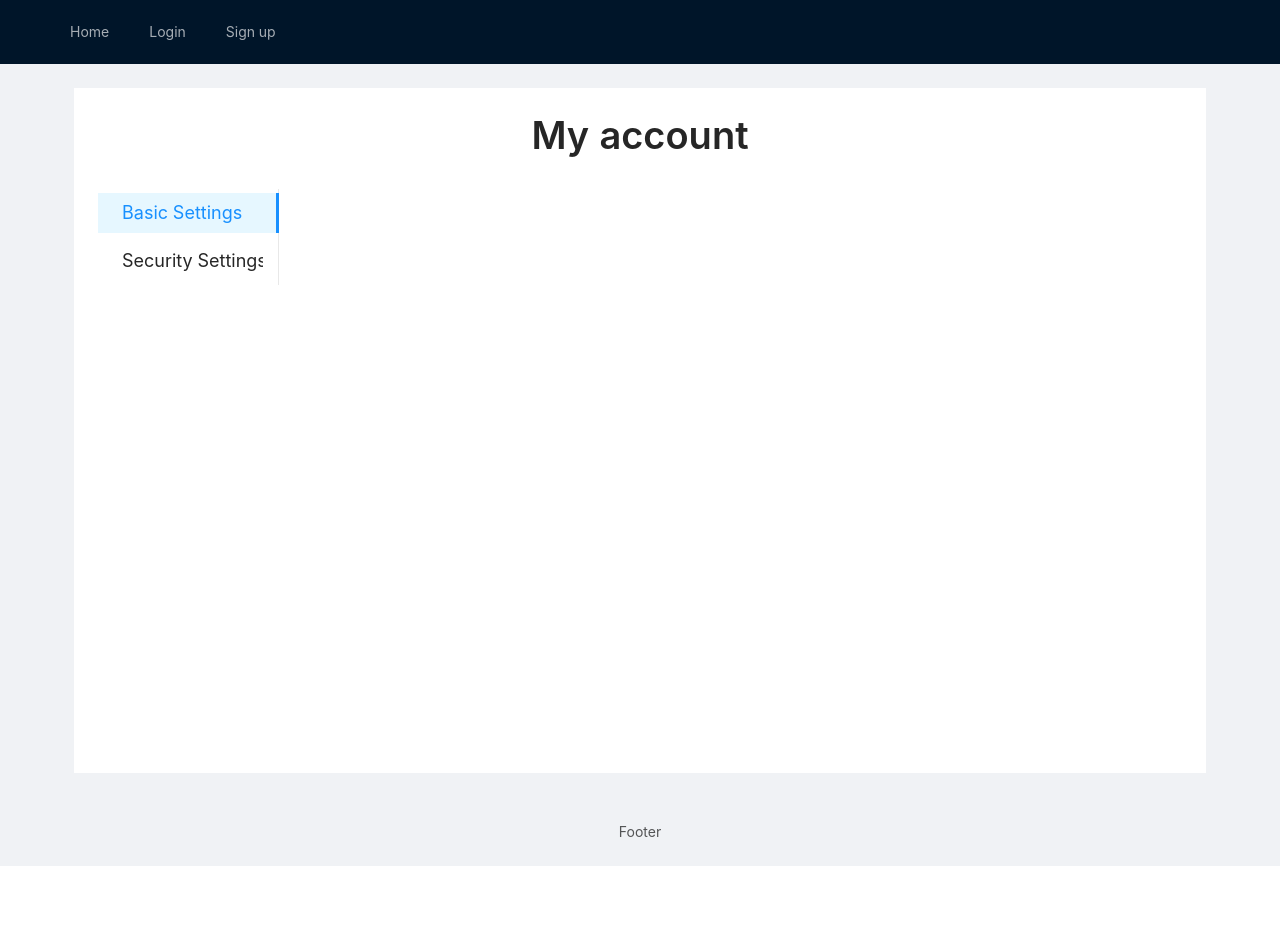
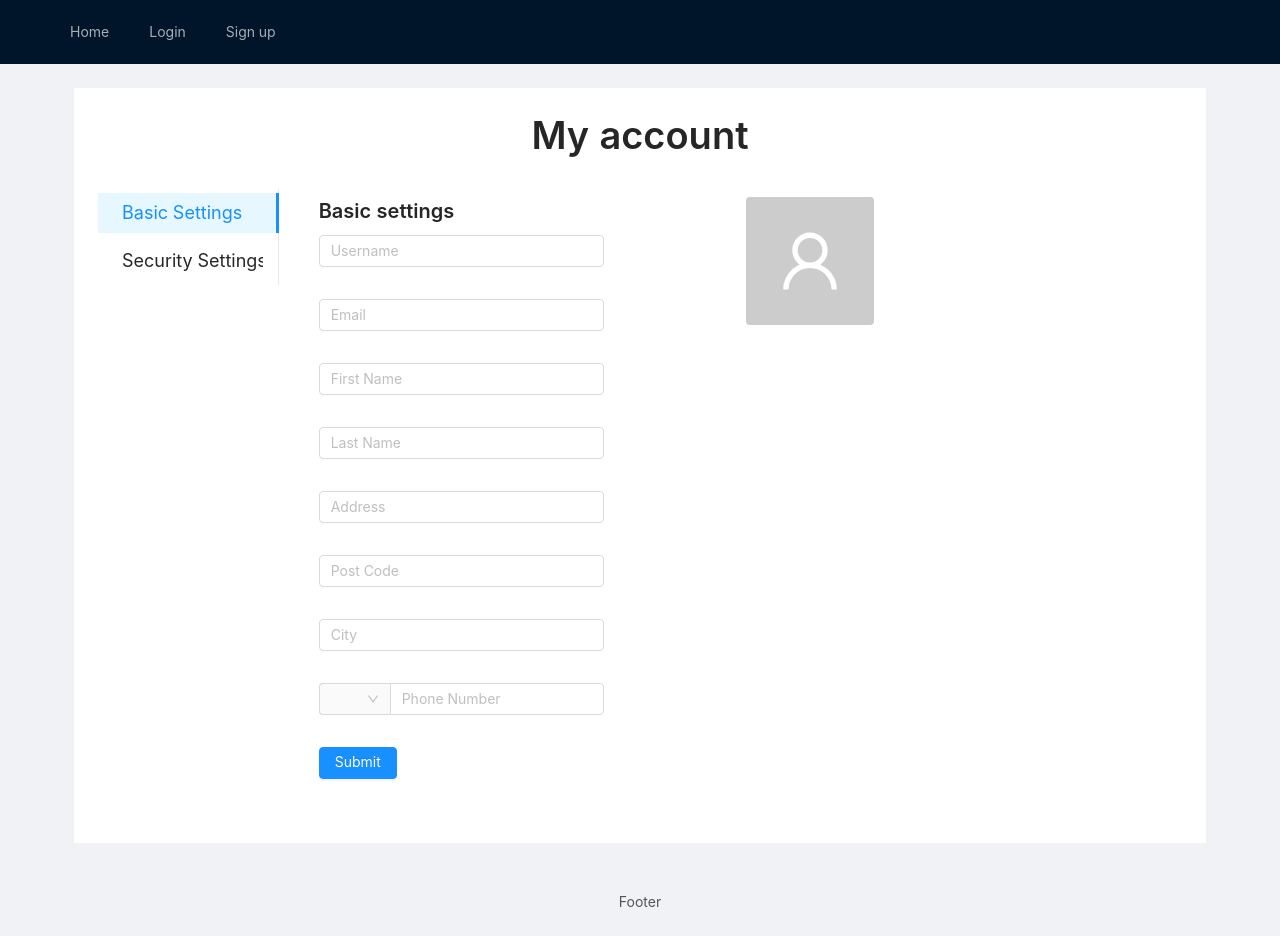
Before and after one commit to Terkea/django_react_template, a React (Create React App) app in the folder react/: page /my_profile in a window 1280 px wide. Both pictures are taken after a click on the item "Basic Settings". Before the commit the page ends 866 px from the top, so only its background shows below. Built offline with nearby package versions, Linux system fonts and the light colour scheme.

Commit message:
Fixed first Form and refactored route code

```diff
--- a/react/src/containers/Errors/Error.js
+++ b/react/src/containers/Errors/Error.js
@@ -5,12 +5,10 @@ import Error_404 from './E404';
 
 const Errors = (props) => {
     const getUrl = () => {
+        // This function can be used to reliably get the current url with 1 slash at the end
         const inconsistentUrl = props.match.url;
         const lastUrlChar = inconsistentUrl[inconsistentUrl.length - 1];
-
-        const url = ((lastUrlChar === '/') ? inconsistentUrl : (inconsistentUrl + '/'));
-
-        return url;
+        return ((lastUrlChar === '/') ? inconsistentUrl : (inconsistentUrl + '/'));
     }
 
     return (
--- a/react/src/containers/MyProfile/MyProfile.js
+++ b/react/src/containers/MyProfile/MyProfile.js
@@ -2,14 +2,13 @@ import React, { useEffect } from 'react';
 import { connect } from 'react-redux';
 import { withRouter } from 'react-router-dom'
 
-import { BrowserRouter as Switch, Route, Link } from 'react-router-dom';
+import { Switch, Route, Link, useLocation } from 'react-router-dom';
 import { Row, Col, Typography, Menu, Button, Layout } from 'antd';
 
 import BasicSettings from './Settings/Basic';
 import SecuritySettings from './Settings/Security';
 
 import * as actions from '../../store/actions/user'; //this works like a namespace
-
 
 // destructure the props
 const { Title } = Typography;
@@ -28,15 +27,18 @@ const styles = {
 }
 
 const MyProfile = (props) => {
-
     const getUrl = () => {
+        // This function can be used to reliably get the current url with 1 slash at the end
         const inconsistentUrl = props.match.url;
         const lastUrlChar = inconsistentUrl[inconsistentUrl.length - 1];
+        return ((lastUrlChar === '/') ? inconsistentUrl : (inconsistentUrl + '/'));
+    }
+    const { pathname } = useLocation()
 
-        const url = ((lastUrlChar === '/') ? inconsistentUrl : (inconsistentUrl + '/'));
-
-        return url;
-    }
+    const url = getUrl();
+    //paths:
+    const basicPATH = `${url}basic/`;
+    const securityPATH = `${url}security/`
 
     return (
         <div>
@@ -53,23 +55,22 @@ const MyProfile = (props) => {
                     <Col xs={24} md={4}>
                         <Menu
                             style={{ width: '100%' }}
-                            defaultSelectedKeys={['1']}
-                            defaultOpenKeys={['sub1']}
+                            selectedKeys={[pathname]}
                             mode="inline"
                         >
-                            <Menu.Item style={styles.menuItem} key="1">
-                                <Link to={`${getUrl()}basic/`}>
+                            <Menu.Item style={styles.menuItem} key={basicPATH}>
+                                <Link to={basicPATH}>
                                     <div>Basic Settings</div>
                                 </Link>
                             </Menu.Item>
-                            <Menu.Item style={styles.menuItem} key="2">
-                                <Link to={`${getUrl()}security/`}>
+                            <Menu.Item style={styles.menuItem} key={securityPATH}>
+                                <Link to={securityPATH}>
                                     <div>Security Settings</div>
                                 </Link>
                             </Menu.Item>
                         </Menu>
                     </Col>
-                    <Col xs={24} md={18} style={{padding: '8px 40px', width: '100%'}} >
+                    <Col xs={24} md={18} style={{ padding: '8px 40px', width: '100%' }} >
                         <Switch>
                             {/* <Route exact path="/" component={Login} /> */}
                             <Route exact path={`${getUrl()}basic/`} component={BasicSettings} />
--- a/react/src/containers/MyProfile/Settings/Basic.js
+++ b/react/src/containers/MyProfile/Settings/Basic.js
@@ -1,13 +1,14 @@
 import React from 'react';
-import { Form, Input, InputNumber, Button, Avatar, Badge, Typography, Row, Col } from 'antd';
+import { Form, Input, InputNumber, Button, Avatar, Badge, Typography, Row, Col, Select } from 'antd';
 import { UserOutlined } from '@ant-design/icons';
 
 
 const { Title } = Typography;
+const { Option } = Select;
 
 const layout = {
     labelCol: {
-        span: 2,
+        span: 6,
     },
     wrapperCol: {
         span: 16,
@@ -25,7 +26,13 @@ const validateMessages = {
     },
 };
 
-
+const prefixSelector = (
+    <Form.Item name="prefix" noStyle>
+        <Select style={{ width: 70 }}>
+            <Option value="44">+44</Option>
+        </Select>
+    </Form.Item>
+);
 
 
 const Basic = () => {
@@ -38,50 +45,97 @@ const Basic = () => {
                 <Title level={4} >Basic settings</Title>
                 <Form {...layout} layout="vertical" name="nest-messages" onFinish={onFinish} validateMessages={validateMessages}>
                     <Form.Item
-                        name={['user', 'email']}
-                        label="Email"
+                        name={'username'}
+                        rules={[
+                            {
+                                min: 0,
+                                max: 25,
+                            },
+                        ]}
+                    >
+                        <Input placeholder="Username" />
+                    </Form.Item>
+                    <Form.Item
+                        name={'email'}
                         rules={[
                             {
                                 type: 'email',
+                                min: 0,
+                                max: 80,
                             },
                         ]}
                     >
-                        <Input />
+                        <Input placeholder="Email" />
                     </Form.Item>
                     <Form.Item
-                        name={['user', 'name']}
-                        label="Nickname"
+                        name={'first_name'}
                         rules={[
                             {
-                                type: "nickname",
+                                min: 0,
+                                max: 80,
                             },
                         ]}
                     >
-                        <Input />
+                        <Input placeholder="First Name" />
                     </Form.Item>
                     <Form.Item
-                        name={['user', 'age']}
-                        label="Age"
+                        name={'last_name'}
                         rules={[
                             {
-                                type: 'number',
                                 min: 0,
-                                max: 99,
+                                max: 80,
                             },
                         ]}
                     >
-                        <InputNumber />
+                        <Input placeholder="Last Name" />
                     </Form.Item>
-                    <Form.Item name={['user', 'website']} label="Website">
-                        <Input />
+                    <Form.Item
+                        name={'address'}
+                        rules={[
+                            {
+                                min: 0,
+                                max: 80,
+                            },
+                        ]}
+                    >
+                        <Input placeholder="Address" />
                     </Form.Item>
-                    <Form.Item name={['user', 'introduction']} label="Introduction">
-                        <Input.TextArea />
+                    <Form.Item
+                        name={'postcode'}
+                        rules={[
+                            {
+                                min: 0,
+                                max: 80,
+                            },
+                        ]}
+                    >
+                        <Input placeholder="Post Code" />
+                    </Form.Item>
+                    <Form.Item
+                        name={'city'}
+                        rules={[
+                            {
+                                min: 0,
+                                max: 80,
+                            },
+                        ]}
+                    >
+                        <Input placeholder="City" />
+                    </Form.Item>
+                    <Form.Item
+                        name="mobile_phone"
+                        rules={[{
+                            type: "number",
+                            min: 0,
+                            max: 80,
+                        }]}
+                    >
+                        <Input addonBefore={prefixSelector} style={{ width: '100%' }} placeholder="Phone Number" />
                     </Form.Item>
                     <Form.Item>
                         <Button type="primary" htmlType="submit">
                             Submit
-                    </Button>
+                        </Button>
                     </Form.Item>
                 </Form>
             </Col>
```
